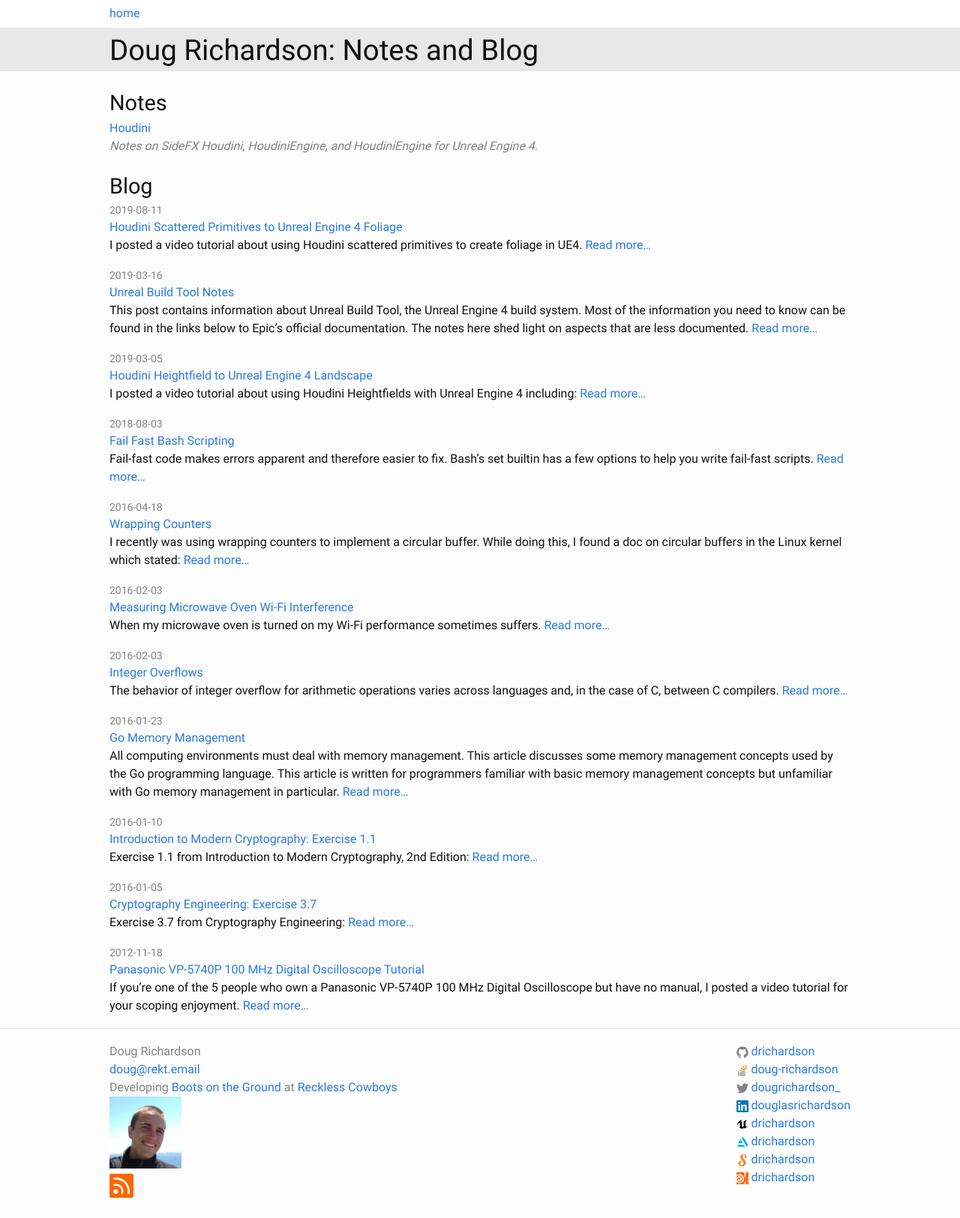
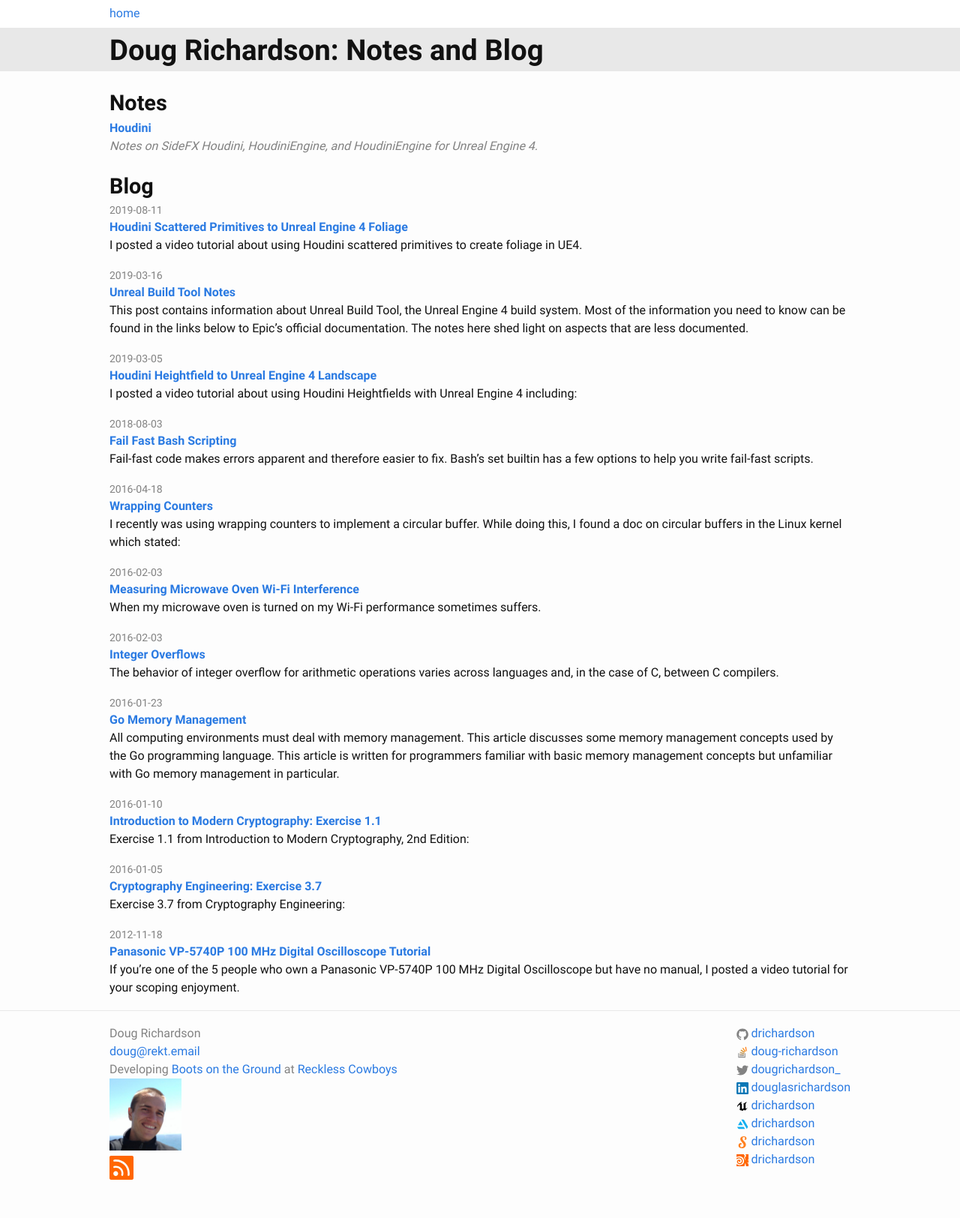
Before and after one commit to drichardson/dougrichardson.us, a Jekyll site: the page built from site/index.html, in a window 1280 px wide. Shown: the whole page at 75% size. Built offline with Jekyll 4.4.1, drawn with Linux system fonts in a browser that asks for light colours; after the commit the page ends 1600 px from its top, so only the background shows below that.

Commit message:
add bold Roboto font, thicken .title, h1, and h2, fix code formatting

```diff
--- a/site/_sass/_base.scss
+++ b/site/_sass/_base.scss
@@ -39,7 +39,11 @@
     }
 }
 
-h1, h2, h3, h4, h5, h6 {
+h1 {
+  font-weight: $thick-font-weight;
+}
+
+h2, h3, h4, h5, h6 {
   font-weight: $base-font-weight;
 }
 
@@ -79,7 +83,6 @@
 
    blockquote {
      font-size: 90%;
-     xcolor: $grey-color-dark;
      background-color: lighten(orange, 40%);
      border-left: 4px solid orange;
      padding-left: $spacing-unit / 2;
@@ -95,7 +98,6 @@
      font-size: 100%;
      border: 1px solid $grey-color-light;
      border-radius: 3px;
-     background-color: #eef;
      font-family: $base-mono-font-family;
    }
 
--- a/site/_sass/_layout.scss
+++ b/site/_sass/_layout.scss
@@ -108,12 +108,17 @@
         font-style: italic;
         color: $grey-color;
     }
+
+    a {
+        font-weight: $thick-font-weight;
+    }
 }
 
 .title {
     padding: 0;
     font-size: 3vmax;
     background-color: $grey-color-light;
+    font-weight: $thick-font-weight;
 
     @include media-query($on-laptop) {
         font-size: 2em;
--- a/site/_sass/_syntax-highlighting.scss
+++ b/site/_sass/_syntax-highlighting.scss
@@ -5,7 +5,7 @@
     background: #fff;
 
     .highlighter-rouge & {
-      background: #eef;
+      background: $grey-color-light;
     }
 
     .c     { color: #998; font-style: italic } // Comment
--- a/site/css/main.scss
+++ b/site/css/main.scss
@@ -43,11 +43,33 @@
   unicode-range: U+0000-00FF, U+0131, U+0152-0153, U+02BB-02BC, U+02C6, U+02DA, U+02DC, U+2000-206F, U+2074, U+20AC, U+2122, U+2191, U+2193, U+2212, U+2215, U+FEFF, U+FFFD;
 }
 
+// latin-ext
+@font-face {
+  font-family: 'Roboto';
+  font-style: normal;
+  font-weight: 700;
+  font-display: swap;
+  src: local('Roboto Bold'), local('Roboto-Bold'), url(/assets/fonts/RobotoBold-latin-ext.woff2) format('woff2');
+  unicode-range: U+0100-024F, U+0259, U+1E00-1EFF, U+2020, U+20A0-20AB, U+20AD-20CF, U+2113, U+2C60-2C7F, U+A720-A7FF;
+}
+
+// latin
+@font-face {
+  font-family: 'Roboto';
+  font-style: normal;
+  font-weight: 700;
+  font-display: swap;
+  src: local('Roboto Bold'), local('Roboto-Bold'), url(/assets/fonts/RobotoBold-latin.woff2) format('woff2');
+  unicode-range: U+0000-00FF, U+0131, U+0152-0153, U+02BB-02BC, U+02C6, U+02DA, U+02DC, U+2000-206F, U+2074, U+20AC, U+2122, U+2191, U+2193, U+2212, U+2215, U+FEFF, U+FFFD;
+}
+
+
 // Our variables
 $base-font-family: Roboto, sans-serif;
 $base-mono-font-family: 'Roboto Mono', monospace;
 $base-font-size:   16px;
 $base-font-weight: 400;
+$thick-font-weight: 700;
 $small-font-size:  $base-font-size * 0.875;
 $base-line-height: 1.5;
 
--- a/site/index.html
+++ b/site/index.html
@@ -56,10 +56,7 @@
     <li>
         <div class="meta">{{ post.date | date: "%Y-%m-%d" }}</div>
         <a href="{{ post.url }}">{{ post.title }}</a>
-        <p>
-        {{ post.excerpt | strip_html }}
-        <a href="{{ post.url }}">Read more&hellip;</a>
-        </p>
+        <p>{{ post.excerpt | strip_html }}</p>
     </li>
     {% endfor %}
 </ul>
```
Also changed, not shown: site/assets/fonts/RobotoBold-latin-ext.woff2 (added), site/assets/fonts/RobotoBold-latin.woff2 (added).
